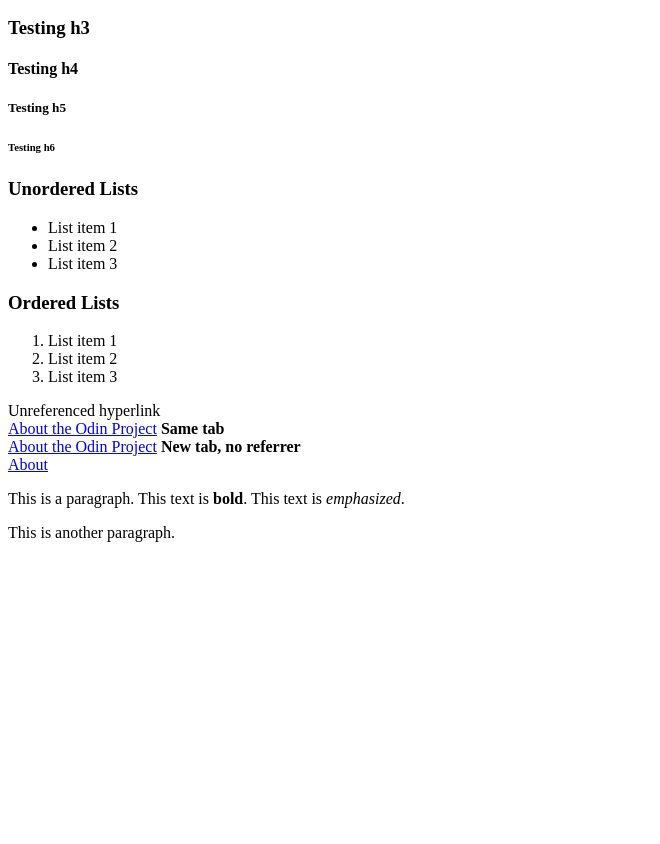
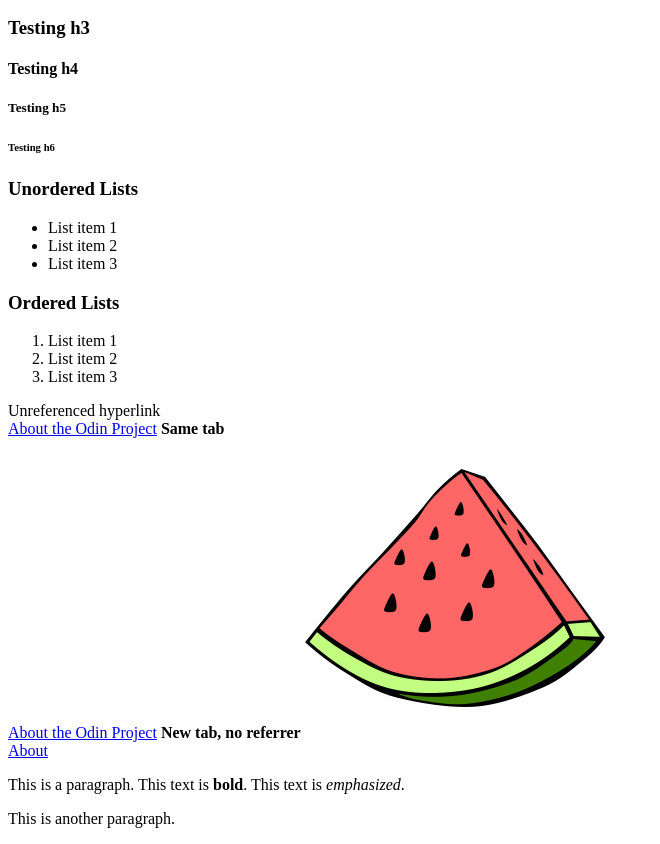
Before and after one commit to asderfasd-ai/git_test, a plain HTML site: page index.html in a window 1280 px wide. Shown: the part 110-954 px from the top of the page, without its empty margins (0-660 px from the left). Before the commit the page ends 800 px from the top, so only its background shows below. Drawn offline with Linux system fonts and the light colour scheme.

Commit message:
Added to index.html

```diff
--- a/index.html
+++ b/index.html
@@ -32,7 +32,7 @@
       <a>Unreferenced hyperlink</a>
       <br><a href="https://www.theodinproject.com/about"> About the Odin Project</a> <strong>Same tab</strong>
       <br><a href="https://www.theodinproject.com/about" target="_blank" rel="noopener noreferrer"> About the Odin Project</a> <strong>New tab, no referrer</strong>
-
+      <img src="watermelon.png" alt="yummy watermelon" height="300" width="300">
       <br><a href="about.html">About</a>
     <p class="asd">This is a paragraph.  This text is <strong>bold</strong>.  This text is <em>emphasized</em>.</p>
     <p>This is another paragraph.</p>
```
Also changed, not shown: watermelon.png (added).
